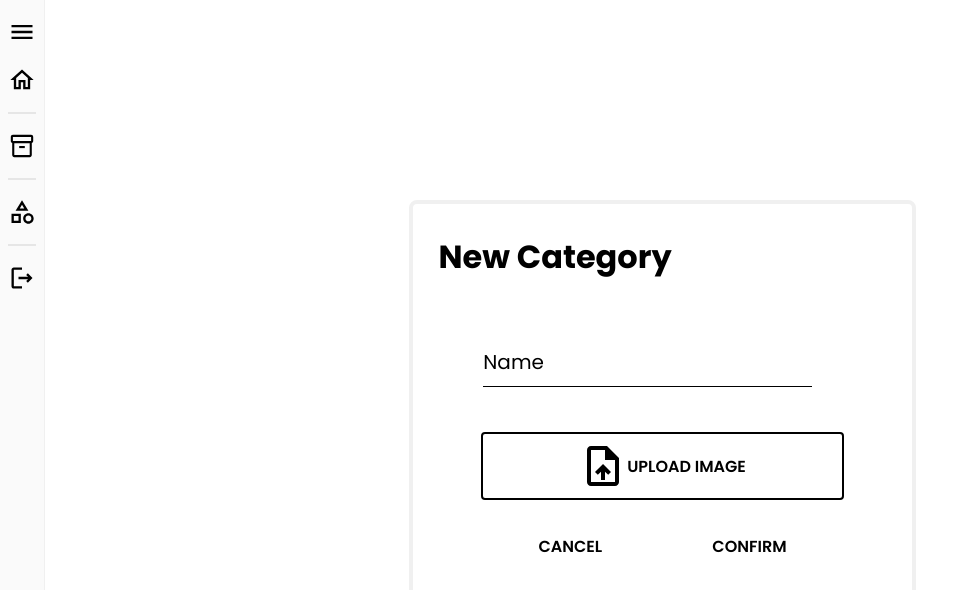
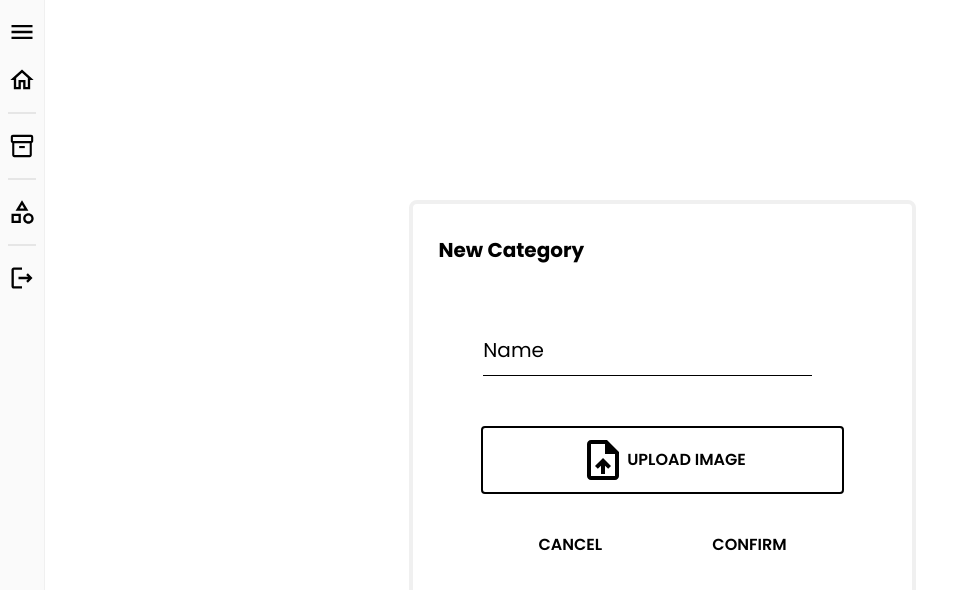
Before and after one commit to gabrielmn/maycon_test_website, a React (Create React App) app: page /panel/categories in a window 1280 px wide. Shown: the top 590 px of the page, without its empty margins (0-969 px from the left). Built offline with nearby package versions, Linux system fonts and the light colour scheme.

Commit message:
FIX - changed font to font-size.

```diff
--- a/src/components/Text/Text.module.css
+++ b/src/components/Text/Text.module.css
@@ -1,5 +1,5 @@
 .text{
     color: var(--main-color);
-    font:1.25rem;
+    font-size:1.25rem;
     font-family: Poppins;
 }
```
